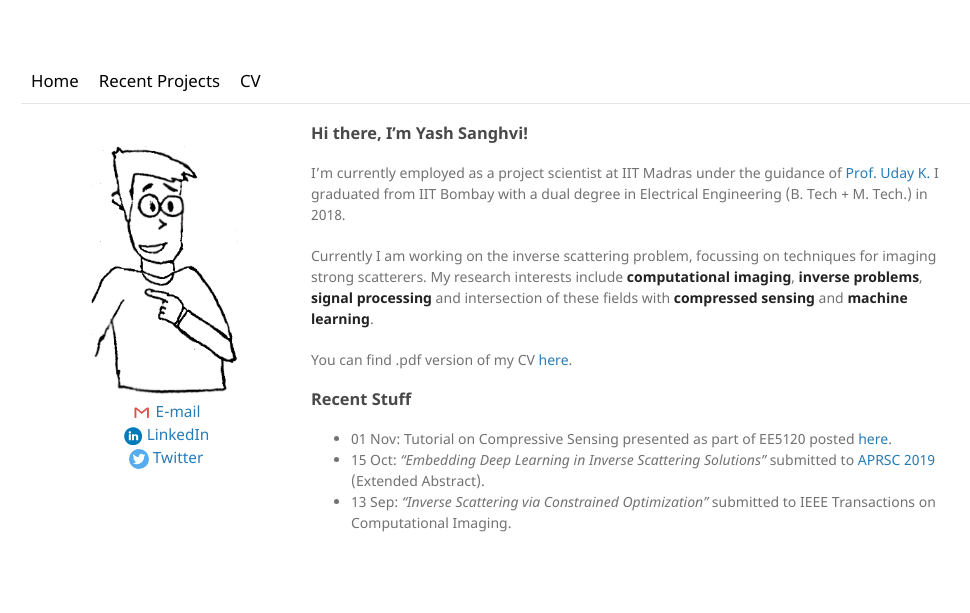
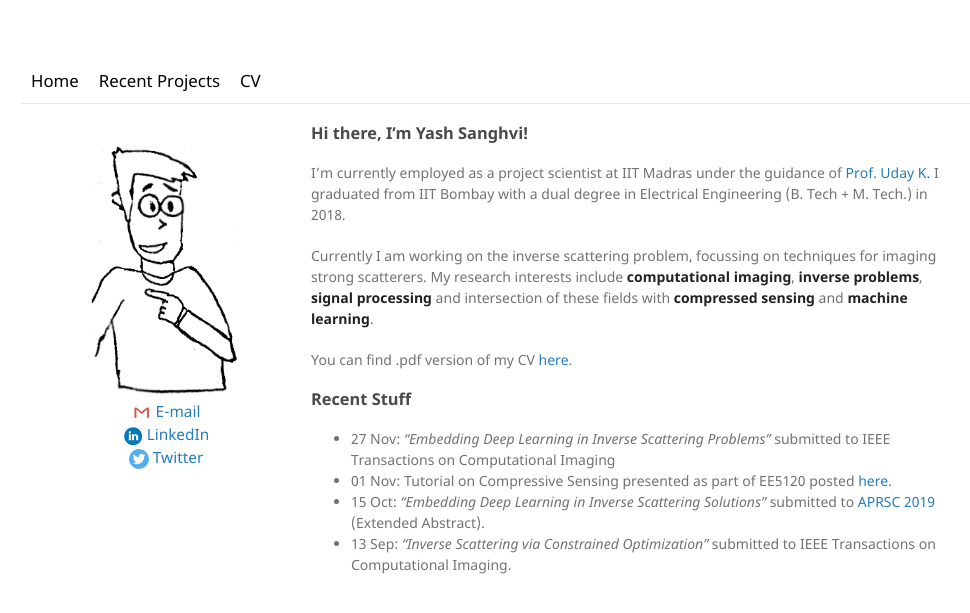
Before and after one commit to sanghviyashiitb/sanghviyashiitb.github.io, a Jekyll site: the page built from index.md, in a window 1280 px wide. Shown: the top 613 px of the page, without its empty margins (119-1089 px from the left). Built offline with Jekyll 4.4.1, drawn with Linux system fonts in a browser that asks for light colours.

Commit message:
Fixed error

```diff
--- a/index.md
+++ b/index.md
@@ -11,6 +11,7 @@ You can find .pdf version of my CV [here](/PhD_Curriculum_Vitae.pdf).
 
 
 ### Recent Stuff
+* 27 Nov: _"Embedding Deep Learning in Inverse Scattering Problems"_ submitted to IEEE Transactions on Computational Imaging
 * 01 Nov: Tutorial on Compressive Sensing presented as part of EE5120 posted [here](/blog/2018-11-1-CS-tutorial).
 * 15 Oct: _"Embedding Deep Learning in Inverse Scattering Solutions"_ submitted to [APRSC 2019](http://aprasc2019.com/) (Extended Abstract).
 * 13 Sep: _"Inverse Scattering via Constrained Optimization"_ submitted to IEEE Transactions on Computational Imaging.
```
Also changed, not shown: cv/index.md (+1 -1 lines).
